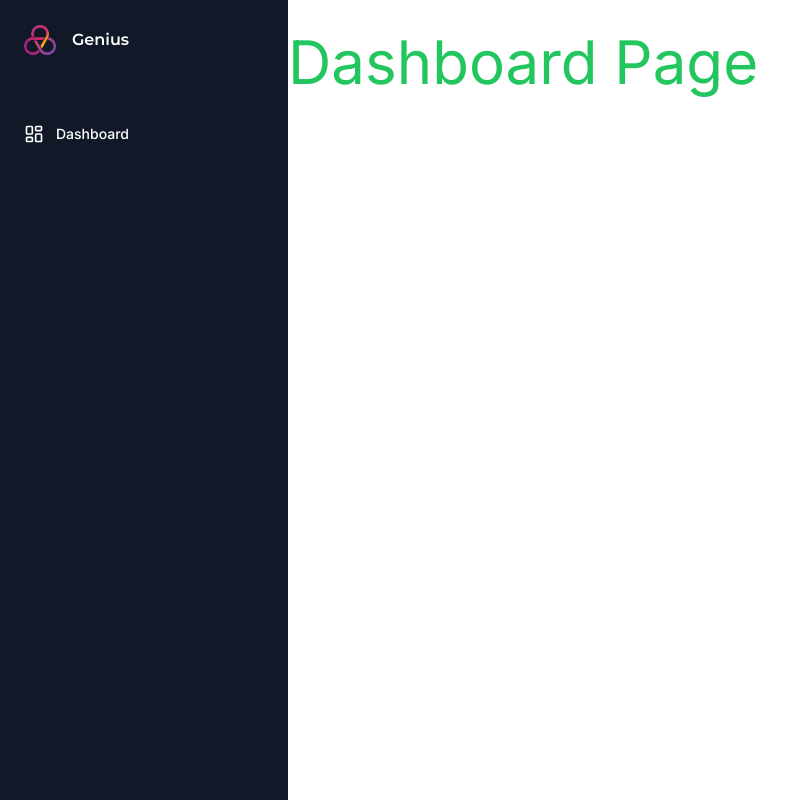
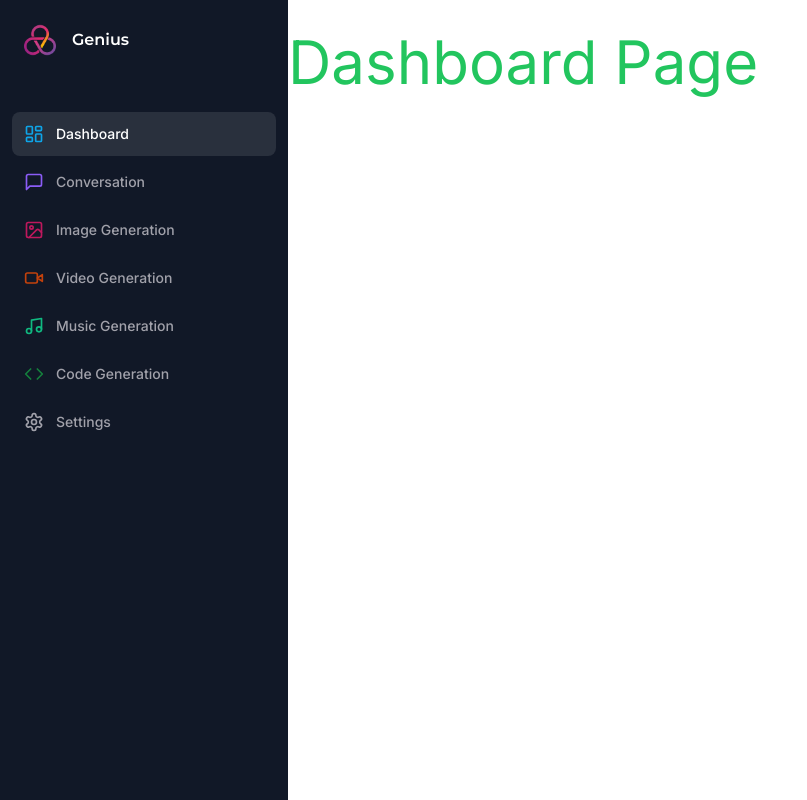
Before and after one commit to thientantran/next_saasai, a Next.js app: page /dashboard in a window 1280 px wide. Shown: the whole page, without its empty margins (0-807 px from the left). Built offline with nearby package versions, Linux system fonts and the light colour scheme.

Commit message:
Binding all sections in Sidebar

```diff
--- a/components/Sidebar.tsx
+++ b/components/Sidebar.tsx
@@ -2,13 +2,60 @@
 'use client'
 
 import { cn } from "@/lib/utils"
-import { LayoutDashboard } from "lucide-react"
+import { Code, ImageIcon, LayoutDashboard, MessageSquare, Music, Settings, VideoIcon } from "lucide-react"
 import { Montserrat } from "next/font/google"
 import Image from "next/image"
 import Link from "next/link"
+import { usePathname } from "next/navigation"
 
 const poppins = Montserrat({ weight: "600", subsets: ['latin'] })
+
+const routes = [
+  {
+    label: 'Dashboard',
+    icon: LayoutDashboard,
+    href: '/dashboard',
+    color: "text-sky-500"
+  },
+  {
+    label: 'Conversation',
+    icon: MessageSquare,
+    href: '/conversation',
+    color: "text-violet-500",
+  },
+  {
+    label: 'Image Generation',
+    icon: ImageIcon,
+    color: "text-pink-700",
+    href: '/image',
+  },
+  {
+    label: 'Video Generation',
+    icon: VideoIcon,
+    color: "text-orange-700",
+    href: '/video',
+  },
+  {
+    label: 'Music Generation',
+    icon: Music,
+    color: "text-emerald-500",
+    href: '/music',
+  },
+  {
+    label: 'Code Generation',
+    icon: Code,
+    color: "text-green-700",
+    href: '/code',
+  },
+  {
+    label: 'Settings',
+    icon: Settings,
+    href: '/settings',
+  },
+];
+
 export default function Sidebar() {
+  const pathname = usePathname();
   return (
     <div className="space-y-4 py-4 flex flex-col h-full text-white bg-[#111827]">
       <div className="px-3 py-2 flex-1">
@@ -22,9 +69,12 @@ export default function Sidebar() {
           </h1>
         </Link>
         <div className="space-y-1">
-          <Link href='/dashboard' className={cn('text-sm group flex p-3 w-full justify-start font-medium cursor-pointer hover:text-white hover:bg-white/10 rounded-lg transition')}>
-            <LayoutDashboard className="h-5 w-5 mr-3" /> Dashboard
-          </Link>
+          {routes.map((route) => (
+            <Link key={route.href} href={route.href} className={cn('text-sm group flex p-3 w-full justify-start font-medium cursor-pointer hover:text-white hover:bg-white/10 rounded-lg transition', pathname === route.href ? 'text-white bg-white/10' : 'text-zinc-400')}>
+              <route.icon className={cn("h-5 w-5 mr-3", route.color)} /> {route.label}
+            </Link>
+          ))}
+
         </div>
       </div>
     </div>
```
